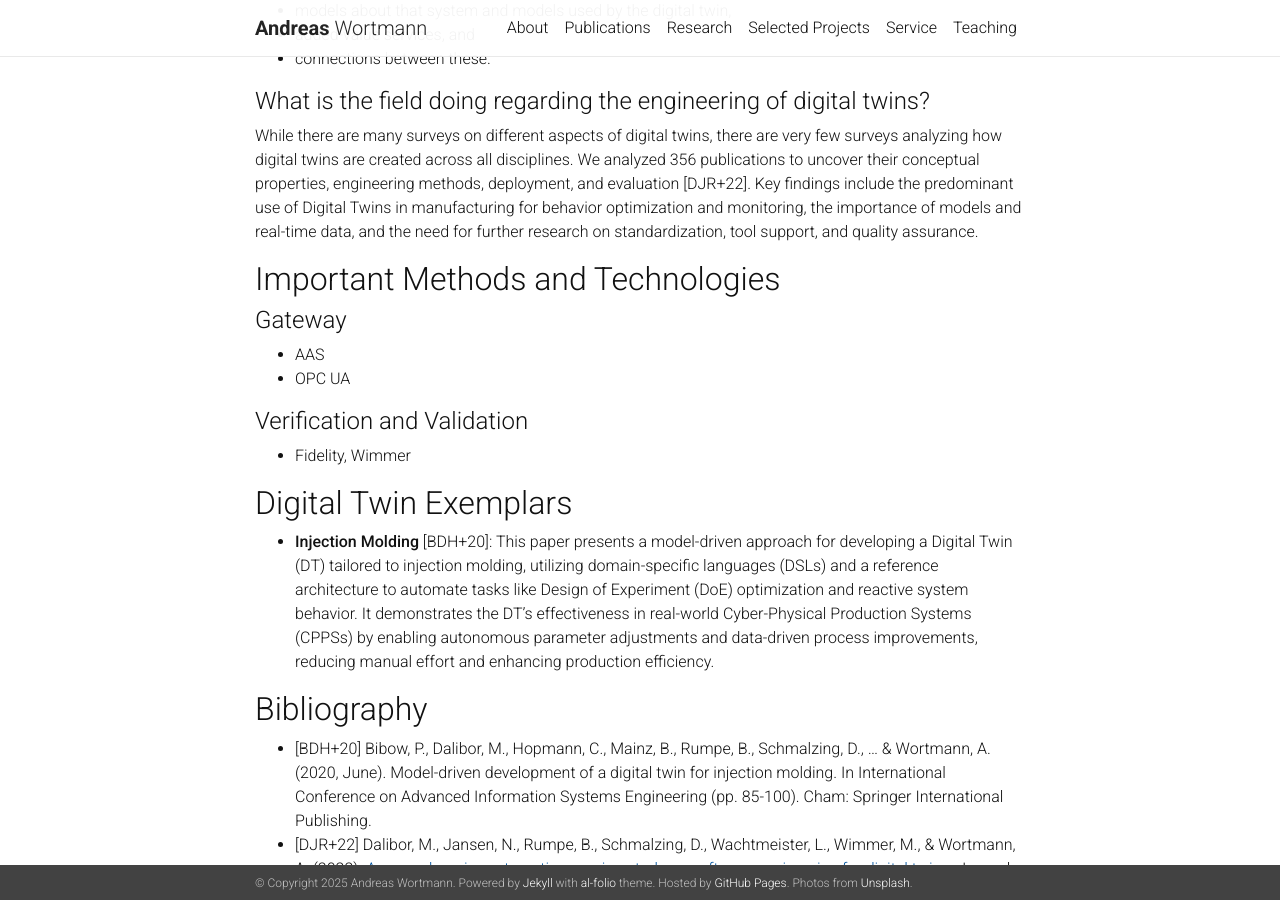
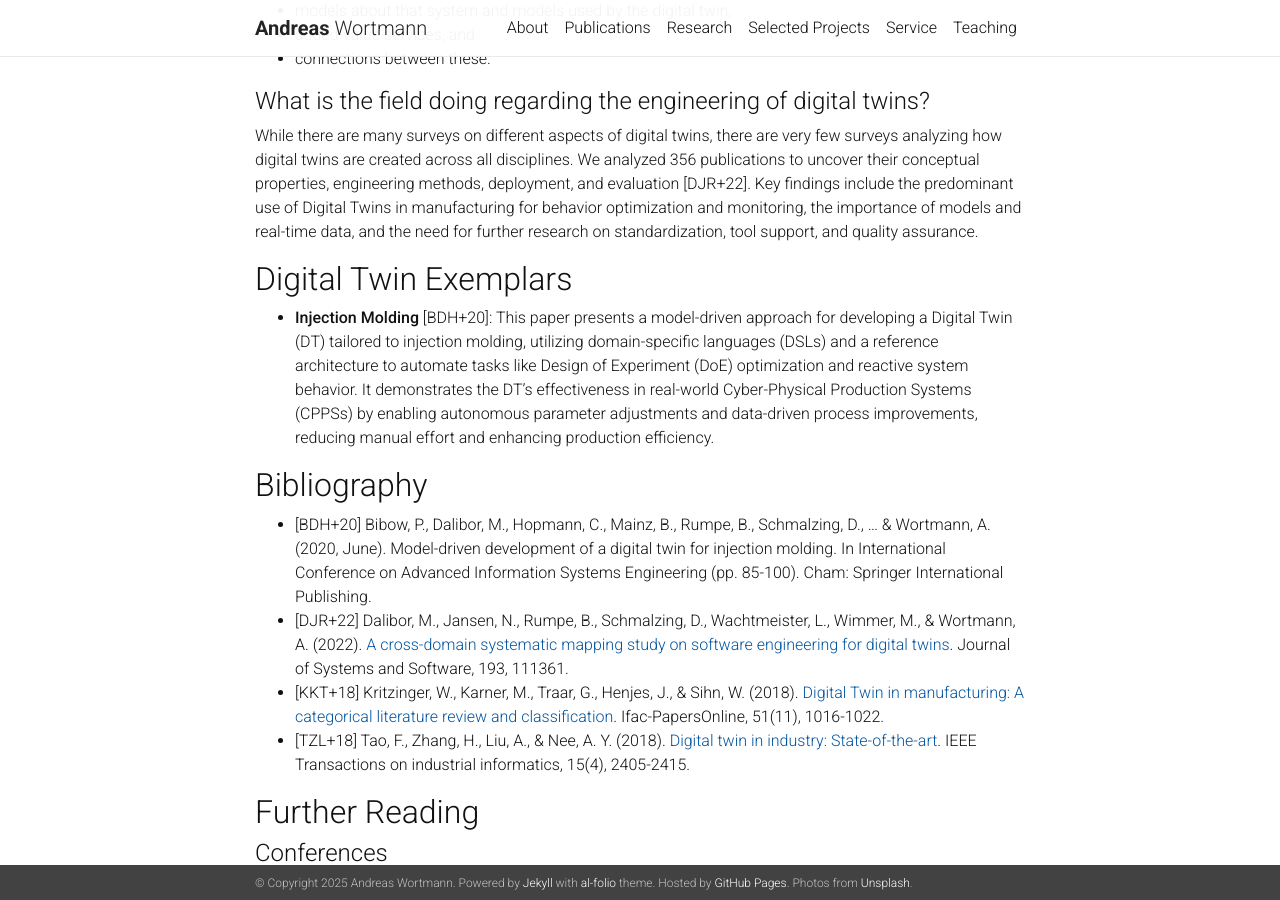
Before and after one commit to awortmann/awortmann.github.io, a Jekyll site: the page built from _pages/research/digital-twin-reading.md, in a window 1280 px wide and 900 px high, scrolled down 492 px. Built offline with Jekyll 4.4.1, drawn with Linux system fonts in a browser that asks for light colours; nearby versions of some CDN libraries; a style sheet for code colours, icons or effects is not loaded.

Commit message:
Minor update

```diff
--- a/_pages/research/digital-twin-reading.md
+++ b/_pages/research/digital-twin-reading.md
@@ -21,17 +21,6 @@ This is one of the essential questions in the field of digital twins and there a
 
 While there are many surveys on different aspects of digital twins, there are very few surveys analyzing how digital twins are created across all disciplines.
 We analyzed 356 publications to uncover their conceptual properties, engineering methods, deployment, and evaluation [DJR+22]. Key findings include the predominant use of Digital Twins in manufacturing for behavior optimization and monitoring, the importance of models and real-time data, and the need for further research on standardization, tool support, and quality assurance.
-
-## Important Methods and Technologies
-
-#### Gateway
-
-- AAS
-- OPC UA
-
-#### Verification and Validation
-
-- Fidelity, Wimmer
 
 ## Digital Twin Exemplars
 
```
